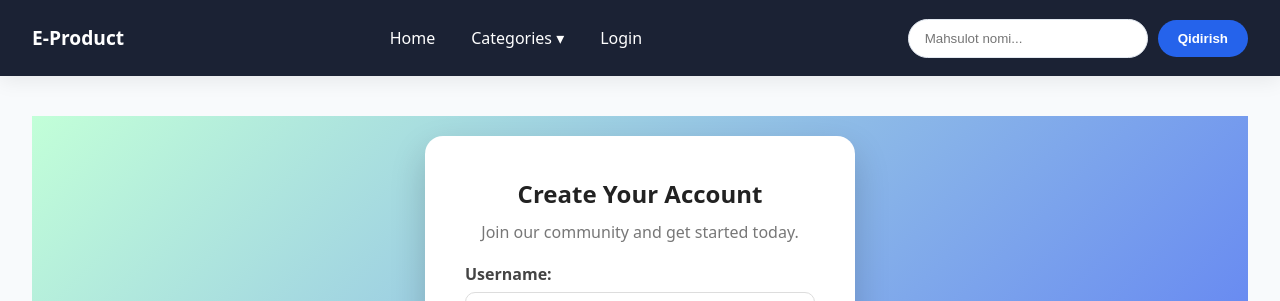
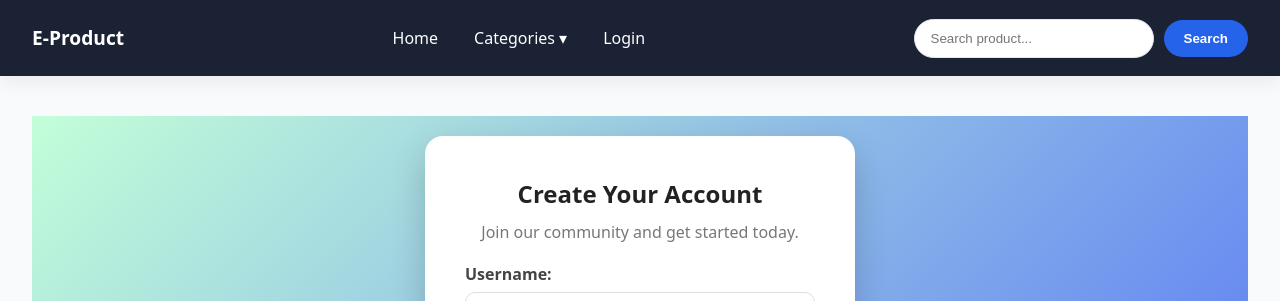
Before and after one commit to abotirbek/E-product, a Django app: page /accounts/register/ in a window 1280 px wide. Shown: the top 301 px of the page. Run offline with Django 5.2, Linux system fonts and the light colour scheme.

```diff
--- a/product/urls.py
+++ b/product/urls.py
@@ -23,5 +23,4 @@ urlpatterns = [
     path('iterator/', views.get_iterator, name='iterator'),
     path('raw/', views.get_raw, name='raw'),
     path('specific/', views.get_specific_price, name='specific'),
-    path('search_product/', views.search_product, name='search_product'),
 ]
--- a/templates/base.html
+++ b/templates/base.html
@@ -299,8 +299,8 @@ main{
         </ul>
 
         <form class="search-form" method="get">
-            <input type="text" name="q" placeholder="Mahsulot nomi..." value="{{ query }}">
-            <button type="submit">Qidirish</button>
+            <input type="text" name="q" placeholder="Search product..." value="{{ query }}">
+            <button type="submit">Search</button>
         </form>
 
     </div>
```
Also changed, not shown: product/views.py (+4 -6 lines).
